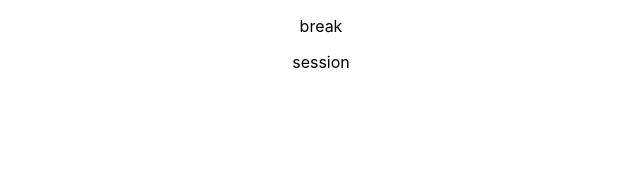
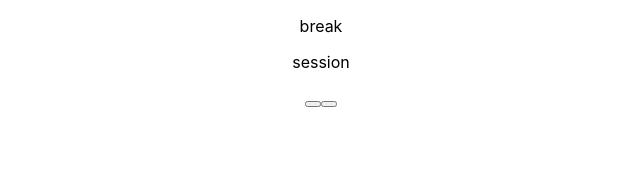
Before and after one commit to Stevedunnad/pomodoro-clock, a React (Create React App) app: page / in a window 1280 px wide. Shown: the top 191 px of the page, without its empty margins (319-959 px from the left). Built offline with nearby package versions, Linux system fonts and the light colour scheme.

Commit message:
added clickable elements

```diff
--- a/src/App.js
+++ b/src/App.js
@@ -6,6 +6,8 @@ function App() {
     <div className="App">
       <p id="break-label">break</p>
       <p id="session-label">session</p>
+      <button id="break-decrement"></button>
+      <button id="session-decrement"></button>
     </div>
   );
 }
```
